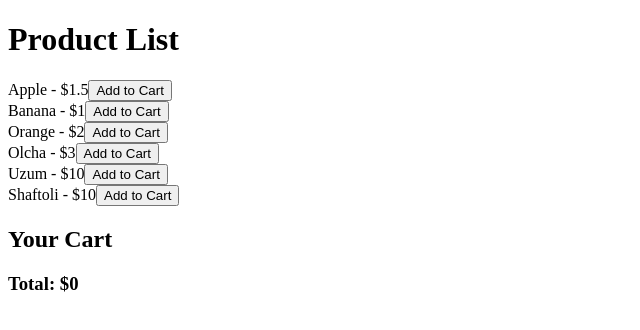
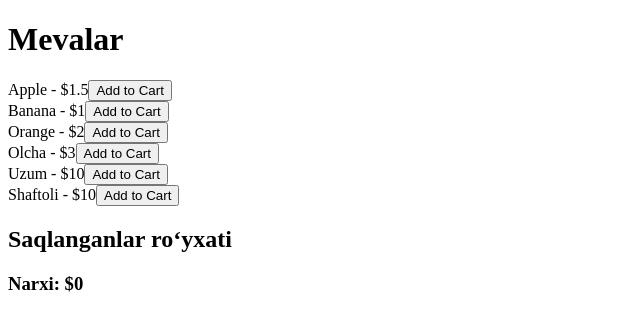
Before and after one commit to diyorb3k/add_cart_dalet_cart, a plain HTML site: page index.html in a window 1280 px wide. Shown: the whole page, without its empty margins (0-640 px from the left). Drawn offline with Linux system fonts and the light colour scheme.

Commit message:
yuklandi

```diff
--- a/index.html
+++ b/index.html
@@ -7,15 +7,15 @@
     <link rel="stylesheet" href="./index.css">
 </head>
 <body>
-    <h1>Product List</h1>
+    <h1>Mevalar</h1>
 
     <div id="productList">
     </div>
 
-    <h2>Your Cart</h2>
+    <h2>Saqlanganlar roʻyxati</h2>
     <ul id="cartItems"></ul>
 
-    <h3>Total: $<span id="totalPrice">0</span></h3>
+    <h3>Narxi: $<span id="totalPrice">0</span></h3>
 
     <script src="./main.js"></script>
 </body>
```
